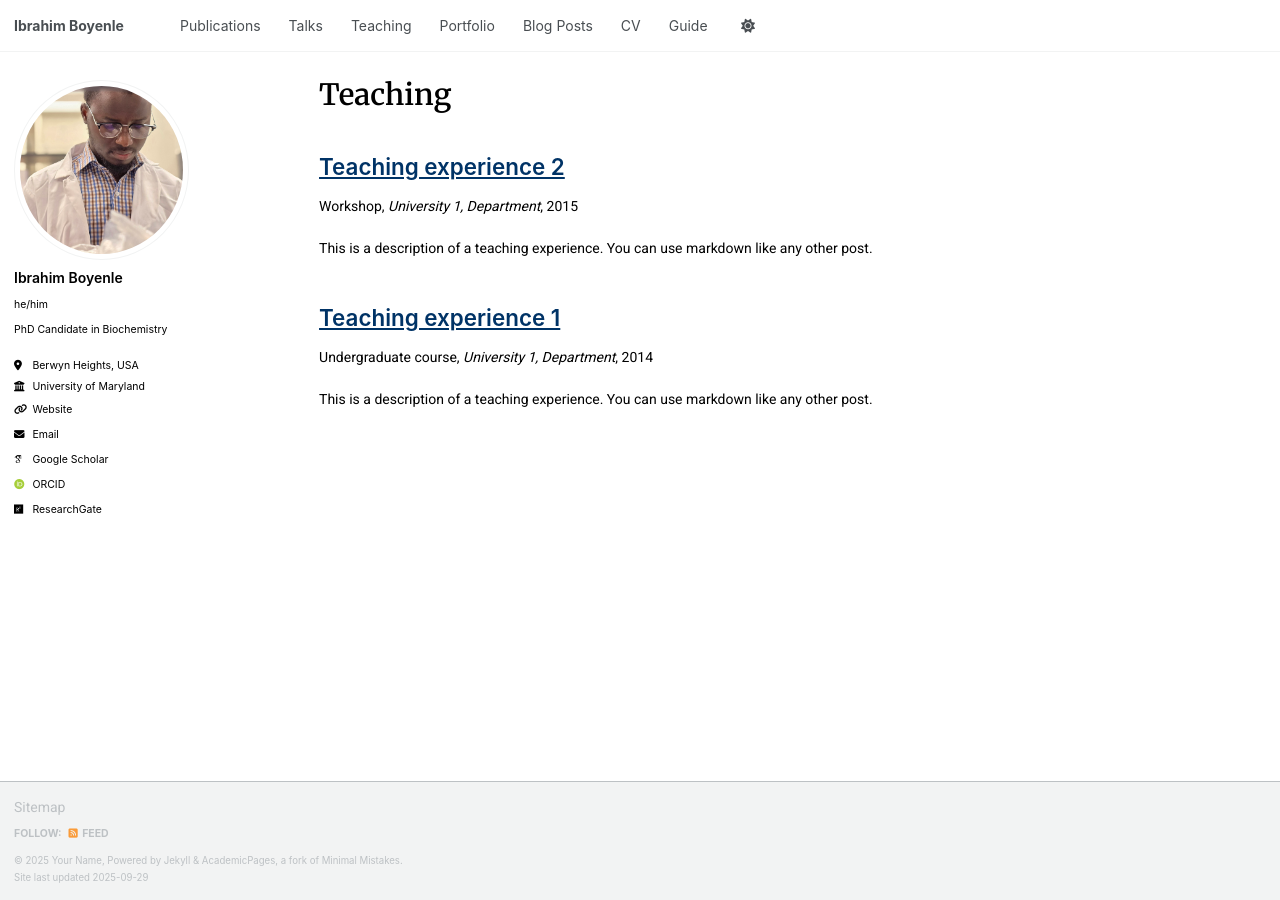
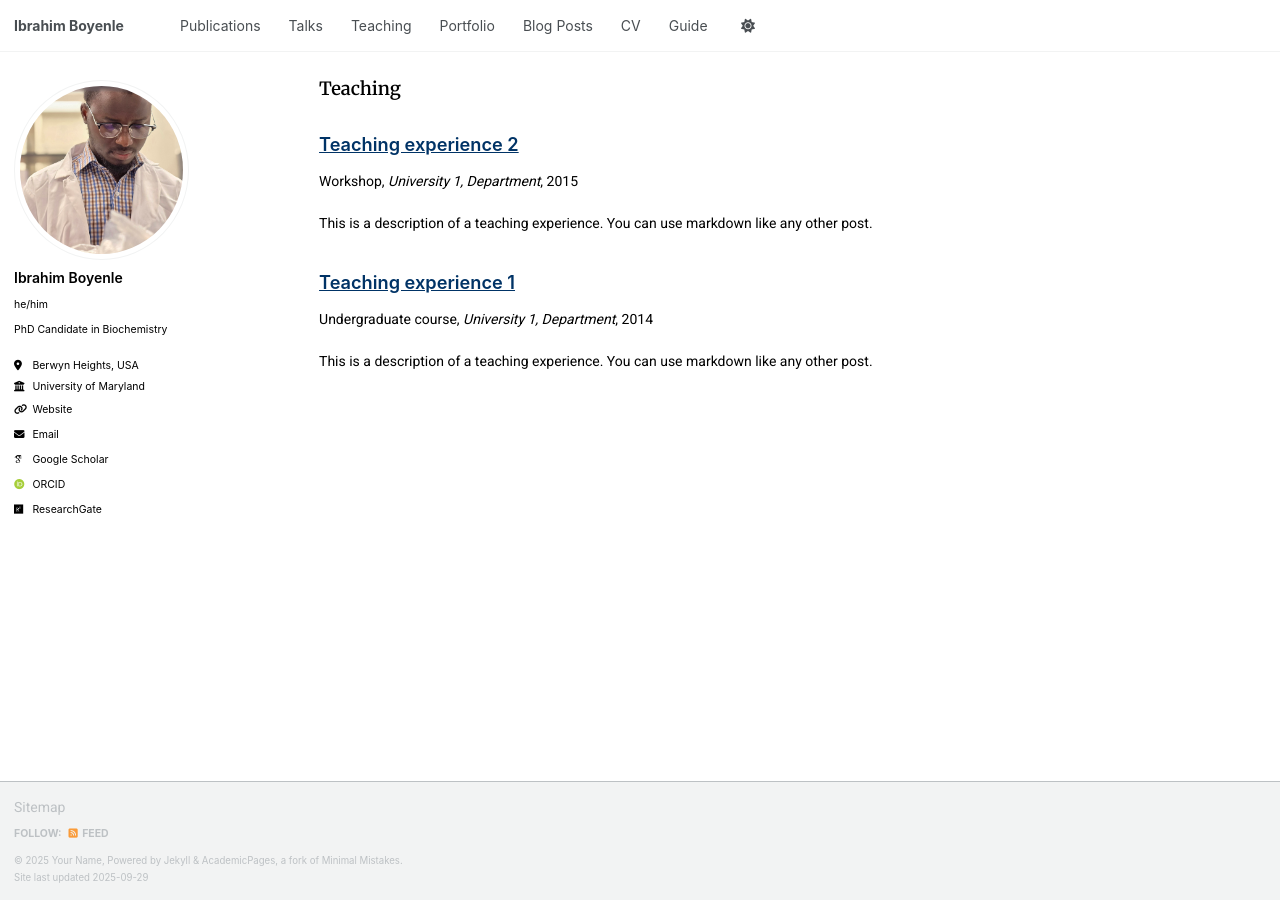
Before and after one commit to Ibrahimboyenle/Ibrahimboyenle.github.io, a Jekyll site: the page built from _pages/teaching.html, in a window 1280 px wide. Built offline with Jekyll 4.4.1, drawn with Linux system fonts in a browser that asks for light colours; some web fonts are replaced; a script that is not in the unit is left out.

Commit message:
Update main.scss

```diff
--- a/assets/css/main.scss
+++ b/assets/css/main.scss
@@ -65,8 +65,8 @@ h1, h2, h3 {
 }
 
 /* Heading sizes (now based on 14px root) */
-h1 { font-size: 2.1rem; }  /* ≈ 29.4px */
-h2 { font-size: 1.6rem; }  /* ≈ 22.4px */
+h1 { font-size: 1.3rem; }  /* ≈ 18.2px */
+h2 { font-size: 1.3rem; }  /* ≈ 18.2px */
 h3 { font-size: 1.3rem; }  /* ≈ 18.2px */
 
 /* Mobile tweaks */
```
